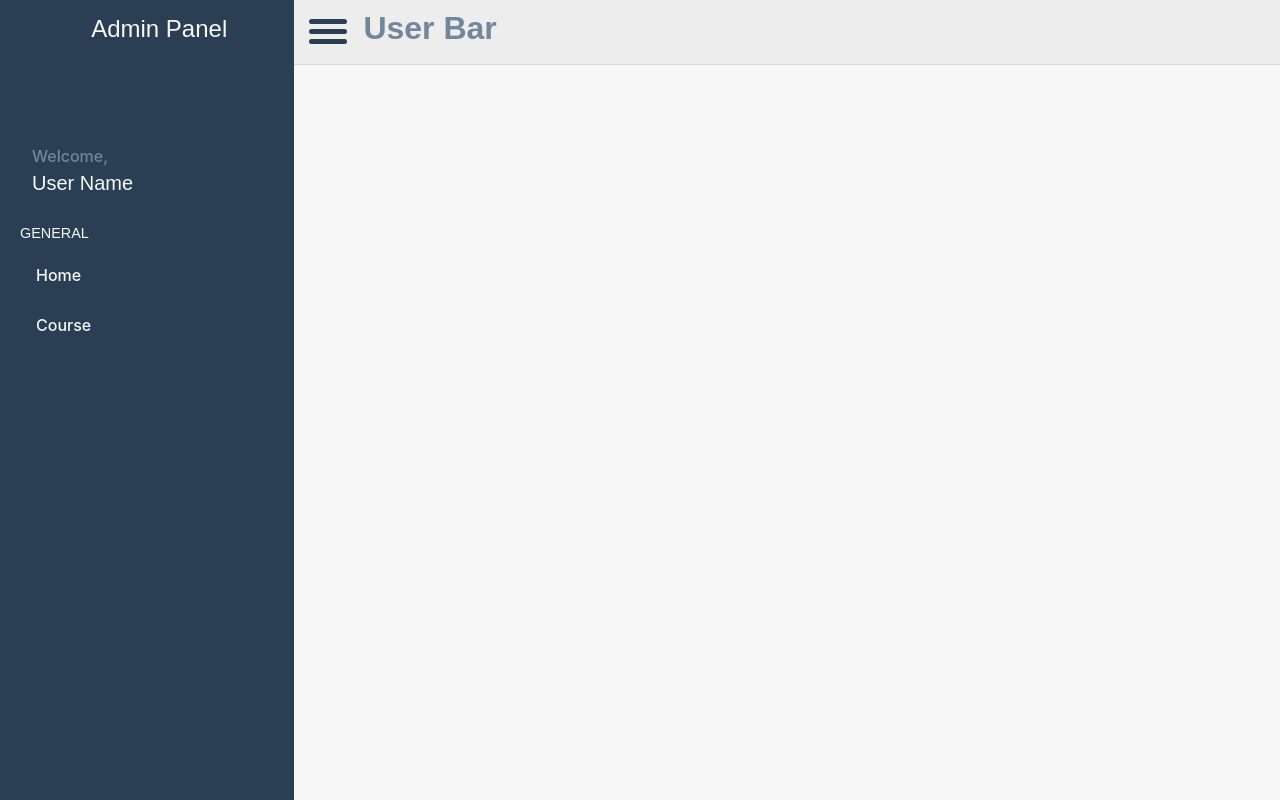
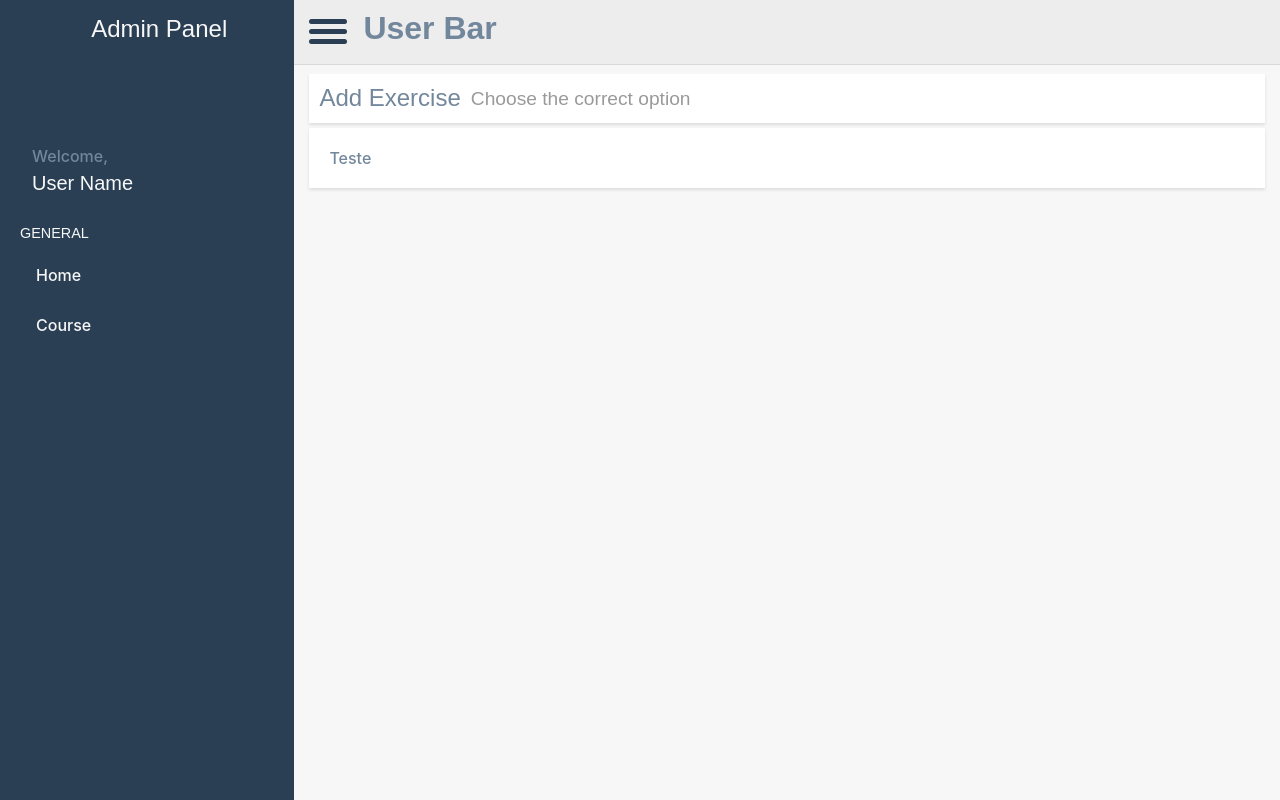
Before and after one commit to gaoliver/react-admin-panel, a React (Create React App) app: page /course/choose-the-correct-option in a window 1280 px wide. Built offline with nearby package versions, Linux system fonts and the light colour scheme; some icons are missing.

Commit message:
Page: Choose correct option

```diff
--- a/src/_navigation.tsx
+++ b/src/_navigation.tsx
@@ -1,6 +1,6 @@
 import { Route, Switch } from "react-router-dom";
 
-import { Dashboard, Course } from "./views";
+import { Dashboard, Course, ChooseCorrectOption } from "./views";
 
 export default function _navigation() {
   return (
@@ -11,6 +11,9 @@ export default function _navigation() {
         <Route exact path="/course">
           <Course />
         </Route>
+        <Route exact path="/course/choose-the-correct-option">
+          <ChooseCorrectOption />
+        </Route>
       </Switch>
   );
 }
--- a/src/components/BoxCard/index.scss
+++ b/src/components/BoxCard/index.scss
@@ -3,7 +3,7 @@
     width: 300px;
     background-color: var(--white);
     padding: 10px 20px 10px 20px;
-    box-shadow: 0px 2px 3px 0px var(--grey-100);
+    box-shadow: var(--box-shadow);
     display: flex;
     flex-direction: column;
     align-items: center;
@@ -14,6 +14,9 @@
         margin-bottom: 1rem;
         padding-bottom: 5px;
         border-bottom: 1.3px solid var(--gray-300);
+    }
+    a {
+        width: 100%;
     }
     input {
         width: 100%;
--- a/src/components/BoxCard/index.tsx
+++ b/src/components/BoxCard/index.tsx
@@ -1,16 +1,25 @@
+import { Link } from "react-router-dom";
 import "./index.scss";
 
 interface Props {
   title?: string;
   children?: React.ReactNode;
+  link?: string;
+  onClick?: () => void
 }
 
-function BoxCard({ title, children }: Props) {
+function BoxCard({ title, children, link, onClick }: Props) {
   return (
     <div className="box_container">
       <h1>{title}</h1>
       <div className="content">{children}</div>
-      <input type="button" value="Start" />
+      {link ? (
+        <Link to={link}>
+          <input type="button" value="Start" />
+        </Link>
+      ) : (
+        <input type="button" value="Start" onClick={onClick} />
+      )}
     </div>
   );
 }
--- /dev/null
+++ b/src/components/PageContent/index.scss
@@ -0,0 +1,6 @@
+.page-content {
+    width: 100%;
+    padding: 20px;
+    background-color: var(--white);
+    box-shadow: var(--box-shadow);
+}
--- /dev/null
+++ b/src/components/PageContent/index.tsx
@@ -0,0 +1,15 @@
+import "./index.scss"
+
+interface Props {
+    children?:React.ReactNode
+}
+
+function PageContent({ children } : Props) {
+    return (
+        <div className="page-content">
+            {children}
+        </div>
+    )
+}
+
+export default PageContent
--- a/src/components/Title/index.scss
+++ b/src/components/Title/index.scss
@@ -2,7 +2,7 @@
     width: 100%;
     background-color: var(--white);
     padding: 10px;
-    box-shadow: 0px 2px 3px 0px #ddd7;
+    box-shadow: var(--box-shadow);
     display: flex;
     flex-direction: row;
     align-items: center;
--- a/src/styles/global.scss
+++ b/src/styles/global.scss
@@ -21,7 +21,8 @@
     --grey-400: #777;
     --grey-500: #555;
     --grey-300: #333;
-    --sidebar-padding: 0 20px 0 20px
+    --sidebar-padding: 0 20px 0 20px;
+    --box-shadow: 0px 2px 3px 0px var(--grey-100);
 }
 
 @media (max-width: 1080px) {
--- a/src/views/Course/index.tsx
+++ b/src/views/Course/index.tsx
@@ -10,7 +10,7 @@ function Course() {
       {/* First line */}
       <div className="row boxes-line">
         {/* Box 1 */}
-        <BoxCard title="Choose the correct option">
+        <BoxCard title="Choose the correct option" link="/course/choose-the-correct-option">
           <p>
             You give the sentense with the options to complete it, and the
             student pick the correct one.
--- /dev/null
+++ b/src/views/Exercises/ChooseCorrectOption/index.tsx
@@ -0,0 +1,19 @@
+import "./index.scss";
+
+import Title from "../../../components/Title";
+import PageContent from "../../../components/PageContent";
+
+function ChooseCorrectOption() {
+  return (
+    <div className="view-content">
+      <Title title="Add Exercise" subtitle="Choose the correct option" />
+      <PageContent>
+        <form onSubmit={() => {}}>
+            <label>Teste</label>
+        </form>
+      </PageContent>
+    </div>
+  );
+}
+
+export default ChooseCorrectOption;
--- a/src/views/index.tsx
+++ b/src/views/index.tsx
@@ -2,8 +2,10 @@ import "./style.scss"
 
 import Dashboard from "./Dashboard"
 import Course from "./Course"
+import ChooseCorrectOption from "./Exercises/ChooseCorrectOption"
 
 export {
     Dashboard,
-    Course
+    Course,
+    ChooseCorrectOption
 }
```
Also changed, not shown: src/views/Exercises/ChooseCorrectOption/index.scss (added).
